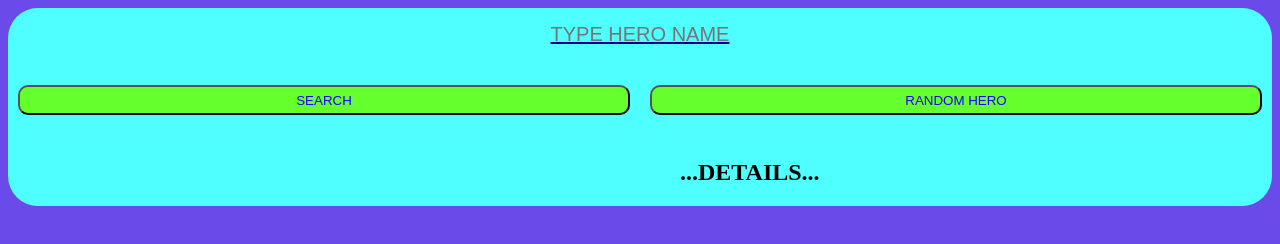
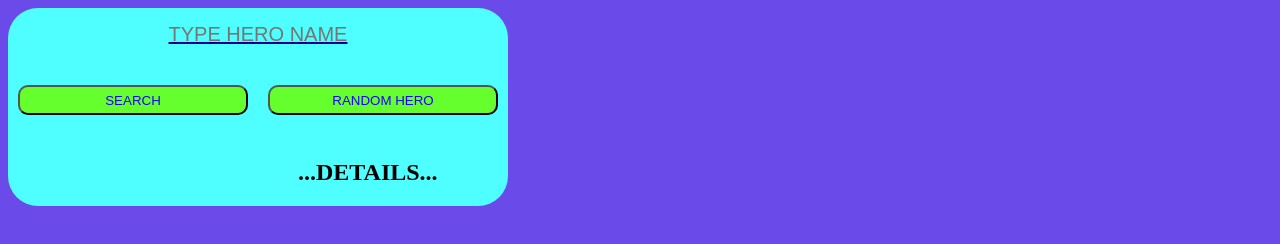
Before and after one commit to harinathmamidala/superHero-API, a plain HTML site: page index.html in a window 1280 px wide. Drawn offline with Linux system fonts and the light colour scheme.

Commit message:
Update style.css

```diff
--- a/style.css
+++ b/style.css
@@ -10,11 +10,13 @@ button{
   height: 30px;
   margin-left: 10px;
   margin-right: 10px;
+  cursor:pointer;
 }
 
 .container{
   background-color: rgb(79, 255, 255);
   border-radius: 30px;
+  width:500px;
 }
 .container1{
   display: grid;
```
